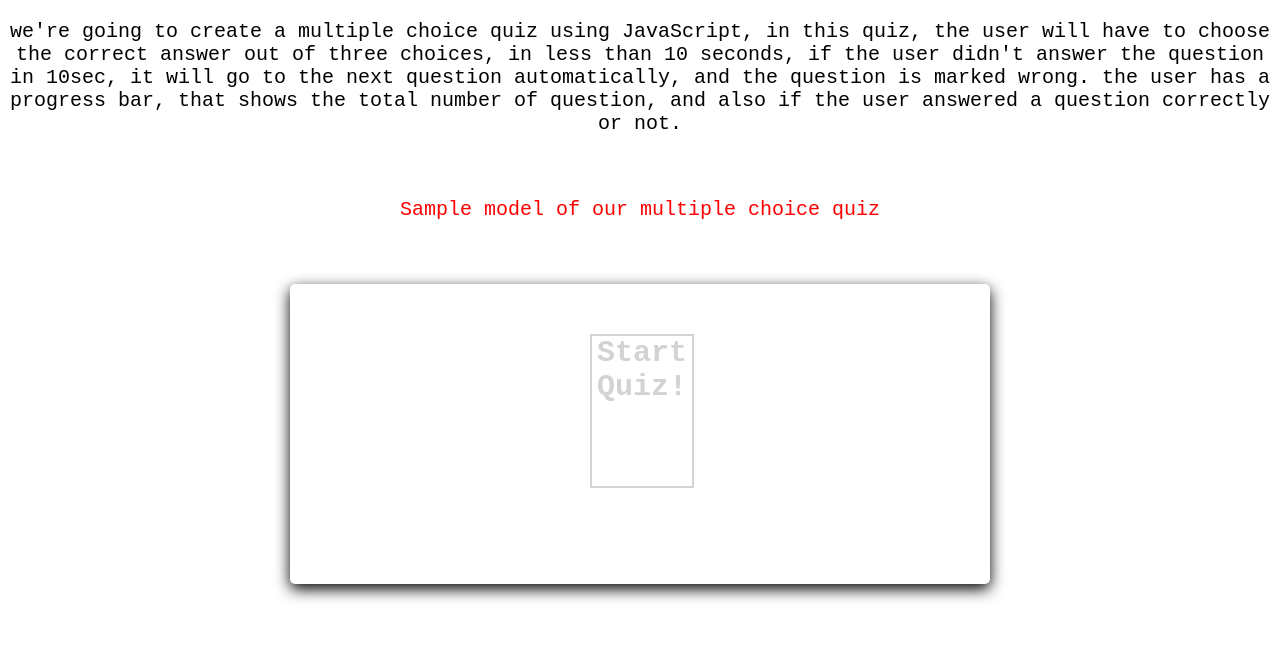
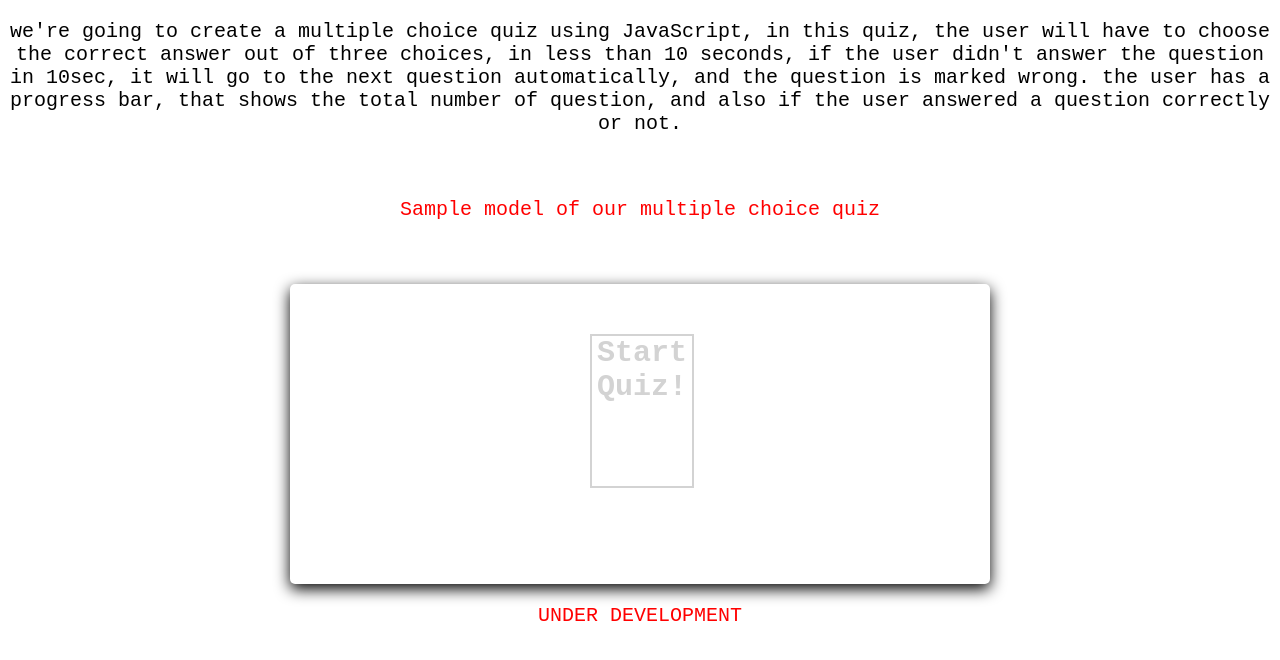
Before and after one commit to Varma010/Design-Project-1, a Jekyll site: the page index.html, which Jekyll copies as it is, in a window 1280 px wide. Shown: the top 660 px of the page. Built offline with Jekyll 4.4.1, drawn with Linux system fonts in a browser that asks for light colours.

Commit message:
Update index.html

```diff
--- a/index.html
+++ b/index.html
@@ -30,6 +30,7 @@
         </div>
         <div id="scoreContainer" style="display: none"></div>
     </div>
+<p align="center" style="color:red">UNDER DEVELOPMENT</p>
     <script src="quiz.js">
 
     </script>
```
